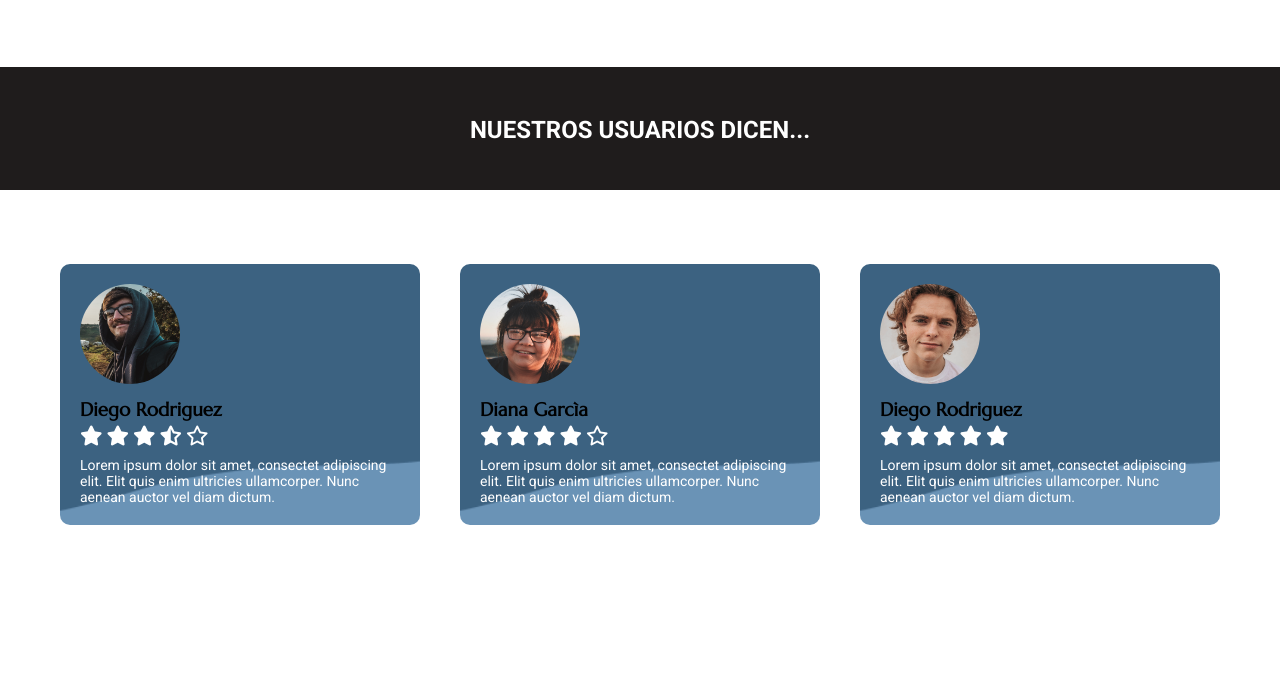
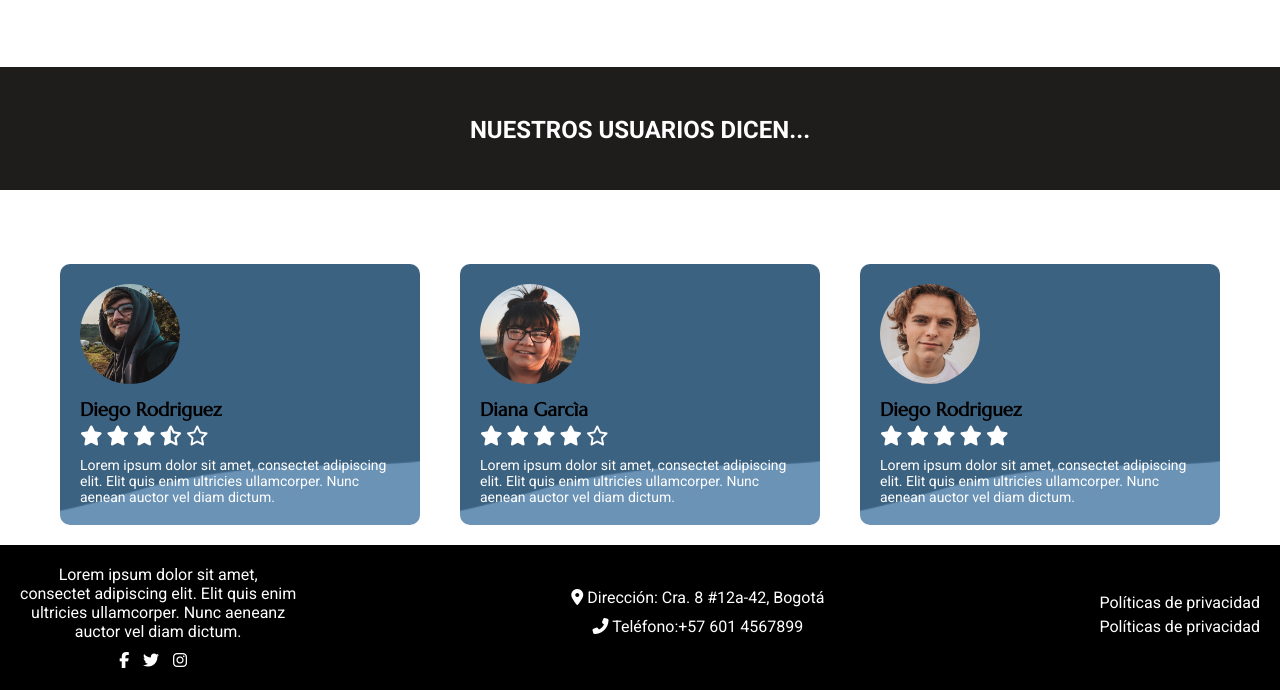
Before and after one commit to Erimoony/TALLER_0_Maquetaci-n_Responsive, a plain HTML site: page index.html in a window 1280 px wide. Shown: the part 1650-2340 px from the top of the page. Before the commit the page ends 2195 px from the top, so only its background shows below. Drawn offline with Linux system fonts and the light colour scheme.

Commit message:
Se hizo el footer

```diff
--- a/css/style.css
+++ b/css/style.css
@@ -357,3 +357,39 @@ nav a {
     position: relative;
     z-index: 2;
 }
+footer {
+    background-color: #000;
+    color: #fff;
+    padding: 20px;
+}
+
+.footer-content {
+    display: flex;
+    justify-content: space-between;
+    align-items: center;
+}
+
+.left-section,
+.center-section,
+.right-section {
+    text-align: center;
+}
+
+.left-section p,
+.center-section p,
+.right-section p {
+    margin-bottom: 10px;
+}
+
+.social-icons {
+    margin-top: 10px;
+}
+
+.social-icons a {
+    color: #fff;
+    margin-right: 10px;
+}
+
+.privacy p {
+    margin-bottom: 5px;
+}
--- a/index.html
+++ b/index.html
@@ -133,6 +133,32 @@ crossorigin="anonymous"></script>
                     </div>
                 </div>
 
+                <footer>
+                    <div class="footer-content">
+                        <div class="left-section">
+                            <p>Lorem ipsum dolor sit amet, <br>
+                                 consectet adipiscing elit. Elit quis enim <br>
+                                ultricies ullamcorper. Nunc aeneanz<br>
+                                 auctor vel diam dictum.</p>
+                            <div class="social-icons">
+                                <a href="#"><i class="fab fa-facebook-f"></i></a>
+                                <a href="#"><i class="fab fa-twitter"></i></a>
+                                <a href="#"><i class="fab fa-instagram"></i></a>
+                            </div>
+                        </div>
+                        <div class="center-section">
+                            <p><i class="fas fa-map-marker-alt"></i> Dirección: Cra. 8 #12a-42, Bogotá</p>
+                            <p><i class="fas fa-phone-alt"></i> Teléfono:+57 601 4567899</p>
+                        </div>
+                        <div class="right-section">
+                            <div class="privacy">
+                                <p>Políticas de privacidad</p>
+                                <p>Políticas de privacidad</p>
+                            </div>
+                        </div>
+                    </div>
+                </footer>
+
 
 
 
```
